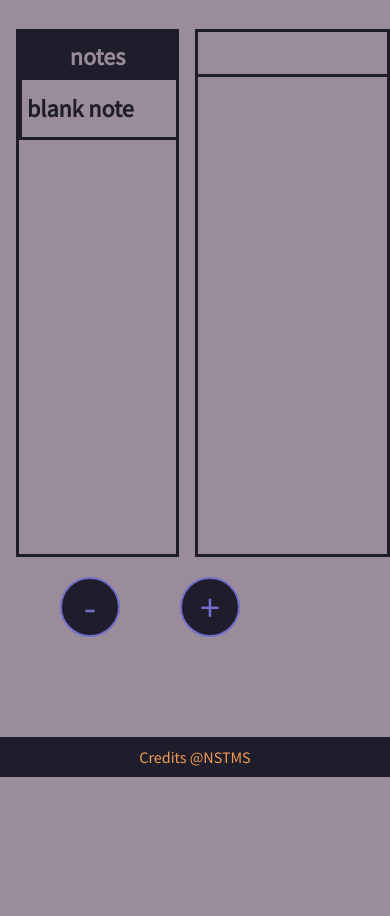
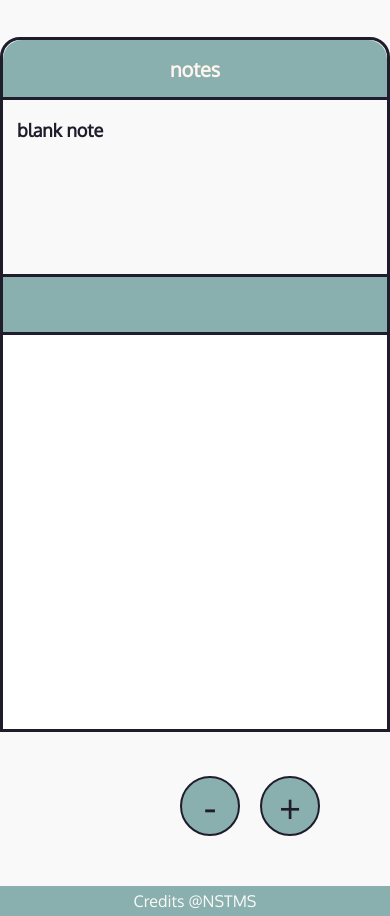
Before and after one commit to NSTMS/noteapp, a plain HTML site: page index.html in a window 390 px wide. Shown: the part 63-979 px from the top of the page. Before the commit the page ends 844 px from the top, so only its background shows below. Drawn offline with Linux system fonts and the light colour scheme.

Commit message:
all needed changes

```diff
--- a/index.html
+++ b/index.html
@@ -4,17 +4,18 @@
     <meta charset="UTF-8">
     <meta http-equiv="X-UA-Compatible" content="IE=edge">
     <meta name="viewport" content="width=device-width,initial-scale=1.0">
-    <title>good notes</title>
+    <title>better notes</title>
     <link rel="stylesheet" href="style.css">
+    <link rel="stylesheet" href="rensponsive.css">
 </head>
 <body onload="loadNotes()">
     <nav>
-        <h1>good notes</h1>
+        <h1>better notes</h1>
     </nav>
     <div id="main-content">
 
         <main id="main">
-            <h2 id="notes">notes</h2>
+            <h2 id="notes" class="note">notes</h2>
             <div id="all_notes">
                 <div class="note new-note" onclick="blankNote()"><h2>blank note</h2></div>
             </div>
@@ -22,13 +23,10 @@
         <article>
             <textarea id="article-title"></textarea>
             <textarea id="article-content"></textarea>
+            <button type="submit" id="addNote" onclick="addNote()">+</button>
+            <button type="submit" id="wipeNotes" onclick="wipeData()">-</button>
         </article>
     </div>
-    <div class="buttons">
-        <button type="submit" id="wipeNotes" onclick="wipeData()">-</button>
-        <button type="submit" id="addNote" onclick="addNote()">+</button>
-    </div>
-
 
     <footer><p>Credits @NSTMS</p></footer>
 
--- /dev/null
+++ b/rensponsive.css
@@ -0,0 +1,185 @@
+@media screen and (min-width:970px) {
+    #article-title{
+        width:600px;
+        height:60px;
+    }
+    #article-content{
+        width:600px;
+        height:483px;
+    }
+    #main-content{
+        height:540px;
+        width:900px;
+        margin-top:30px;
+    }
+    article{
+        width:600px;
+    }
+    #wipeNotes{
+        left:500px;
+    }
+    #addNote{
+        left:570px;
+    }
+}
+
+@media screen and (max-width:970px) {
+    #article-title{
+        width:500px;
+        height:60px;
+    }
+    #article-content{
+        width:500px;
+        height:483px;
+    }
+    #main-content{
+        height:540px;
+        width:750px;
+        margin-top:30px;
+    }
+    article{
+        width:600px;
+    }
+    .note{
+        width:250px;
+    }
+    #wipeNotes{
+        left:380px;
+    }
+    #addNote{
+        left:470px;
+    }
+
+
+}
+
+
+@media screen and (max-width: 820px) {
+    #article-title{
+        width:400px;
+        height:60px;
+    }
+    #article-content{
+        width:400px;
+        height:483px;
+    }
+    #main-content{
+        height:540px;
+        width:750px;
+        margin-top:30px;
+    }
+    article{
+        width:400px;
+    }
+    .note{
+        width:200px;
+    }
+    #wipeNotes{
+        left:280px;
+    }
+    #addNote{
+        left:370px;
+    }
+
+}
+@media screen and (max-width: 750px) {
+
+    #article-title{
+        width:100%;
+        height:60px;
+    }
+    #article-content{
+        width:100%;
+        height:483px;
+    }
+    #main-content{
+        height:540px;
+        width:750px;
+        margin-top:30px;
+    }
+    article{
+        width:350px;
+    }
+    .note{
+        width:150px;
+        font-size:12px;
+    }
+    #wipeNotes{
+        bottom:60px;
+        left:20px;
+    }
+    #addNote{
+        bottom:0;
+        left:130px;
+    }
+    #main-content{
+        width:100%;
+    }
+
+}
+
+@media screen and (max-width: 500px) {
+
+    main{
+        height:240px;
+        border-top-left-radius: 20px;
+        border-top-right-radius: 20px;
+
+        margin-top:10px;
+    }
+    #notes{
+        border-top-left-radius: 19px;
+        border-top-right-radius: 19px;
+    }
+    #article-title{
+        border-left:3px solid #1F1D2C;
+        border-top-right-radius: 0;
+        margin-top:-3px;
+        width:100%;
+        height:60px;
+    }
+    #article-content{
+        width:100%;
+        height:400px;
+        border-left:3px solid #1F1D2C;
+
+    }
+
+    #main-content{
+        flex-direction: column;
+        height:calc(100% - 100px);
+        width:100%;
+    }
+    article{
+        width:100%;
+    }
+    .note{
+        width:100%;
+        font-size:12px;
+    }
+
+    #wipeNotes{
+        bottom:20px;
+        left:180px;
+    }
+    #addNote{
+        bottom:-40px;
+        left:260px;
+    }
+    #main-content{
+        width:100%;
+    }
+
+    textarea{
+        overflow-y:scroll;
+    }
+
+    footer{
+        position:relative;
+        margin-top:30px;
+    }
+
+
+
+
+}
--- a/script.js
+++ b/script.js
@@ -70,10 +70,7 @@ function showMore(number) {
       }catch{
         console.log(`cicho`)
       }
-    }else
-    {
-      alert("Nie usuwaj tytułu i treści notatki lol")
-    }
+    }else  console.log("zostaw")
   });
 
   document.getElementById("article-content").addEventListener("change", ()=>{
@@ -87,7 +84,7 @@ function showMore(number) {
       }catch{
         console.log(`cicho`)
       }
-    }else alert("Nie usuwaj tytułu i treści notatki lol")
+    }else console.log("zostaw")
 
   })
 
--- a/style.css
+++ b/style.css
@@ -1,90 +1,101 @@
-@import url('https://fonts.googleapis.com/css2?family=Source+Sans+Pro:wght@300;400&display=swap');
+@import url('https://fonts.googleapis.com/css2?family=Oxygen&display=swap');
+
 *{
     padding:0;
     margin:0;
     box-sizing: border-box;
-    font-family: 'Source Sans Pro', sans-serif;
+    font-family: 'Oxygen', sans-serif;
 }
 
 body{
-    background-color: #9a8c98;
+    display:flex;
+    flex-direction: column;
+    background-color: #faf9f9;
     color:#1f1a1b;
 }
 
 nav{
     width:100%;
     height:60px;
-    background-color:#1F1D2C;
-    color: #9a8c98;
+    background-color:#89b0ae;
+    color: #FEF5ED;
 }
 h1{
     display:flex;
     align-items: center;
+    justify-content:center;
     margin-left:20px;
-    width:300px;
     height:60px;
 }
 footer{
-    margin-top:100px;
+    position: absolute;
+    height:30px;
+    bottom: 0;
+    width: 100%;
     display:grid;
     place-items: center;
-    background-color: #1F1D2C;
-    color:#f09d51;
-    width:100%;
-    height:40px;
-    bottom:0;
+    background-color: #89b0ae;
+    color:#faf9f9;
 }
 
 main{
     display:flex;
     flex-direction: column;
-    height:33rem;
-    width: 300px;
     border:3px solid #1F1D2C;
-    margin-left:1rem;
+    border-top-left-radius: 30px;
+
 }
 
 article{
-    display:flex;
-    flex-direction: column;
-    justify-content:center;
-    align-items: center;
-    margin-left:1rem;
+    width:600px;
 }
+
+textarea{
+    padding:5px;
+    font-size:18px;
+    resize: none;
+    outline:none;
+    border:none;
+}
+
 #main-content{
-    margin-top:2rem;
     display:flex;
     justify-content:center;
+    margin:0 auto;
 }
 
 
 #article-content{
     border-right:3px solid #1F1D2C;
-    border-left:3px solid #1F1D2C;
+    /* border-left:3px solid #1F1D2C; */
     border-bottom:3px solid #1F1D2C;
+    border-top:3px solid #1F1D2C;
+    margin-top:-6.5px;
 
-    padding:10px;
-    width:50vw;
-    height:30rem;
 }
 
 #article-title{
-    border:3px solid #1F1D2C;
-    padding:0.5rem;
-    width:50vw;
-    height:3rem;
+    background-color:#89b0ae;
+    color:#faf9f9;
+    border-right:3px solid #1F1D2C;
+    border-top:3px solid #1F1D2C;
+
+    border-top-right-radius: 30px;
 }
 
 #all_notes{
-    /* background-color:#1F1D2C; */
 
     overflow-y: scroll;
 }
-.buttons{
-    display:flex;
-    width:300px;
-    justify-content:space-evenly;
-    margin-top:20px;
+#addNote{
+    position: relative;
+    bottom:40px;
+    left:570px;
+}
+#wipeNotes{
+    position: relative;
+    bottom:100px;
+    left:0px;
 }
 #addNote,#wipeNotes{
     display:flex;
@@ -94,19 +105,19 @@ article{
     height:60px;
     width:60px;
     font-size:40px;
-    background-color:#1F1D2C;
-    color:#706FC8;
-    border:2px solid #706FC8;
+    background-color:#89b0ae;
+    color:#1F1D2C;
+    border:2px solid #1F1D2C;
 }
 
 #notes{
-    width:100%;
-    height:2em;
-    border:4px solid #1F1D2C;
-    background-color:#1F1D2C;
-    color:#9a8c98;
+    border-top-left-radius: 27px;
+    border-bottom:3px solid #1F1D2C;
+    background-color:#89b0ae;
+    color:#FEF5ED;
     display:grid;
     place-items: center;
+    font-size:20px;
 }
 .special-p{
     overflow: hidden;
@@ -121,7 +132,6 @@ article{
     display: -webkit-box;
     -webkit-line-clamp: 1; /* number of lines to show */
     -webkit-box-orient: vertical;
-    width: 17rem;
 }
 
 
@@ -129,35 +139,31 @@ article{
 .note{
     display:flex;
     align-items: center;
-    width:100%;
+    width:300px;
     height:60px;
-    /* margin-top:1rem; */
-    padding:5px;
+    padding:14px;
     cursor: pointer;
-    border-left:3px solid #1F1D2C;
-    border-bottom:3px solid #1F1D2C;
-
+    border-top:3px solid #1F1D2C;
+    font-size:14px;
     color:#1F1D2C;
 }
+.note:first-of-type{
+    border:none;
 
+}
 
 .new-note > h2{
     display:flex;
     justify-content:center;
 }
-textarea{
-    font-size:18px;
-    resize: none;
-    outline:none;
-    border:none;
-    background-color:#9a8c98;
-}
+
 
 /* width */
 ::-webkit-scrollbar {
     width: 0px;
   }
-
+  #6103bcde
+  #6B1C0ED
   /* Track */
   ::-webkit-scrollbar-track {
     background: #9a8c98;
```
